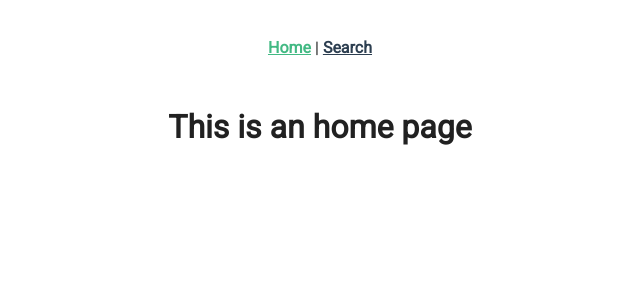
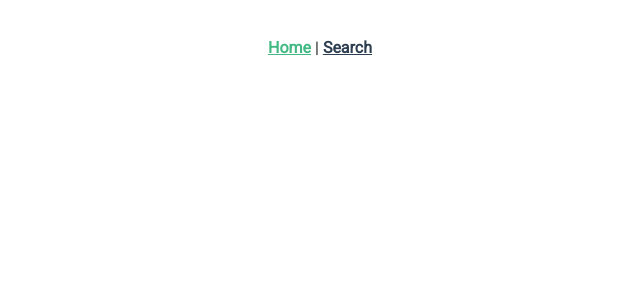
Before and after one commit to onelastjedi/bravado-quest, a Vue app: page / in a window 1280 px wide. Shown: the top 300 px of the page, without its empty margins (320-960 px from the left). Built offline with nearby package versions, Linux system fonts and the light colour scheme.

Commit message:
:fire: Removed unusual views/routes

```diff
--- a/src/router/index.js
+++ b/src/router/index.js
@@ -5,17 +5,7 @@ Vue.use(VueRouter)
 
 const routes = [
   {
-    path: '/',
-    name: 'Home',
-    component: () => import(/* webpackChunkName: "about" */ '@/views/Home.vue')
-  },
-  {
-    path: '/search',
-    name: 'Search',
-    // route level code-splitting
-    // this generates a separate chunk (about.[hash].js) for this route
-    // which is lazy-loaded when the route is visited.
-    component: () => import(/* webpackChunkName: "about" */ '@/views/Search.vue')
+    path: '/'
   }
 ]
 
--- a/src/views/Home.vue
+++ /dev/null
@@ -1,5 +0,0 @@
-<template>
-  <div class="home">
-    <h1>This is an home page</h1>
-  </div>
-</template>
--- a/src/views/Search.vue
+++ /dev/null
@@ -1,5 +0,0 @@
-<template>
-  <div class="about">
-    <h1>This is an search page</h1>
-  </div>
-</template>
```
